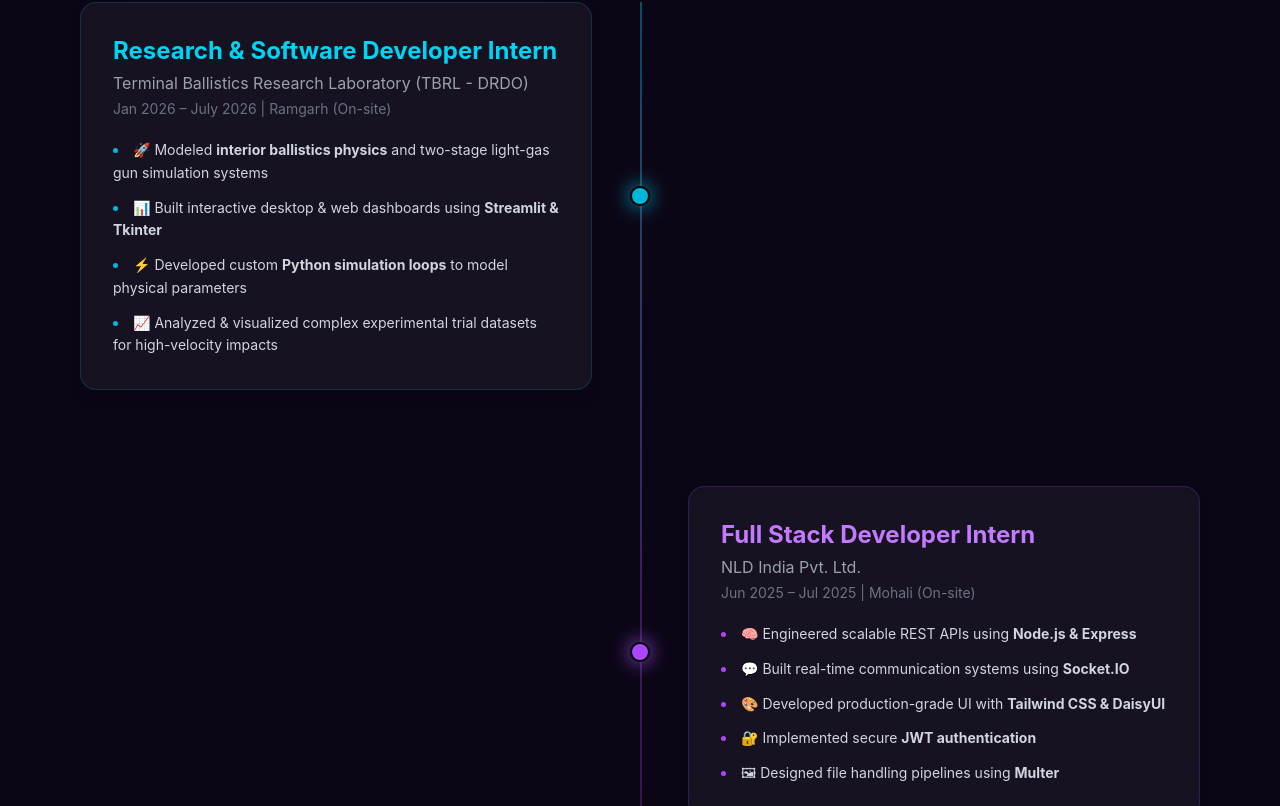
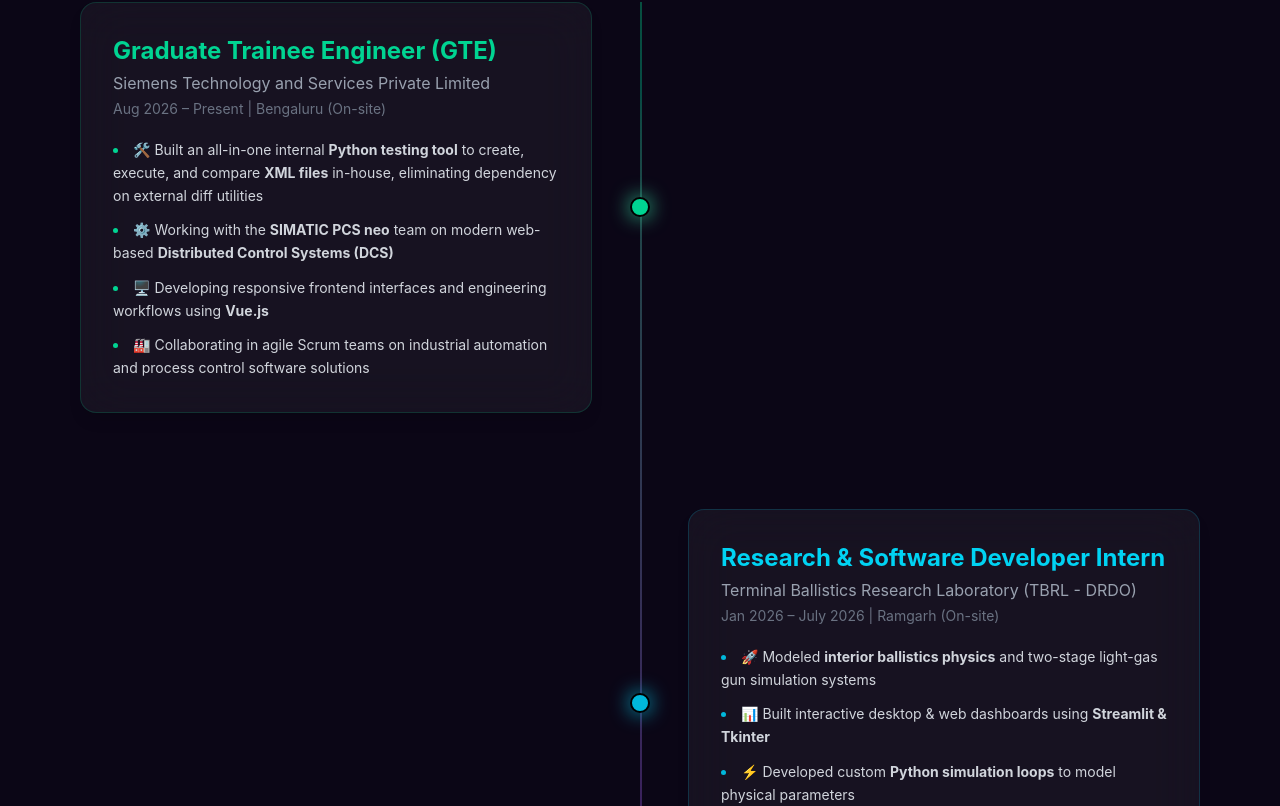
Before and after one commit to ansh-vashisht2003/Portfolio, an Angular app: page / in a window 1280 px wide. Shown: the part 2674-3480 px from the top of the page. Built offline with nearby package versions, Linux system fonts and the light colour scheme.

Commit message:
Update experience section with new role details

```diff
--- a/src/app/components/experience/experience.component.html
+++ b/src/app/components/experience/experience.component.html
@@ -16,15 +16,52 @@
   <div class="relative">
     <!-- Center Vertical Line -->
     <div class="absolute left-4 md:left-1/2 top-0 h-full w-[2px]
-                bg-gradient-to-b from-cyan-500/40 via-purple-500/30 to-pink-500/10
+                bg-gradient-to-b from-emerald-500/40 via-cyan-500/40 via-purple-500/30 to-pink-500/10
                 -translate-x-1/2 md:translate-x-0"></div>
 
-    <!-- 1. DRDO TBRL Internship (Left Side) -->
+    <!-- 1. Siemens GTE (Left Side) -->
+    <div class="relative flex flex-col md:flex-row items-center mb-12 md:mb-24">
+      <div class="absolute left-4 md:left-1/2 -translate-x-1/2 w-4 h-4 md:w-5 md:h-5 rounded-full
+                  bg-emerald-400 shadow-[0_0_20px_#34d399] z-10 border-2 border-black"></div>
+
+      <div class="w-full pl-12 md:pl-0 md:w-1/2 md:pr-12">
+        <div class="group bg-white/5 backdrop-blur-xl border border-emerald-500/20
+                    p-6 md:p-8 rounded-2xl shadow-lg hover:shadow-emerald-500/30
+                    transition-all duration-500 hover:-translate-y-2">
+
+          <h3 class="text-xl md:text-2xl font-bold text-emerald-400 mb-1">
+            Graduate Trainee Engineer (GTE)
+          </h3>
+
+          <p class="text-sm md:text-base text-gray-400 mb-1">
+            Siemens Technology and Services Private Limited
+          </p>
+
+          <p class="text-xs md:text-sm text-gray-500 mb-4 md:mb-5">
+            Aug 2026 – Present | Bengaluru (On-site)
+          </p>
+
+          <ul class="space-y-2 md:space-y-3 text-gray-300 text-sm leading-relaxed list-disc list-inside marker:text-emerald-400">
+            <li>🛠️ Built an all-in-one internal <b>Python testing tool</b> to create, execute, and compare <b>XML files</b> in-house, eliminating dependency on external diff utilities</li>
+            <li>⚙️ Working with the <b>SIMATIC PCS neo</b> team on modern web-based <b>Distributed Control Systems (DCS)</b></li>
+            <li>🖥️ Developing responsive frontend interfaces and engineering workflows using <b>Vue.js</b></li>
+            <li>🏭 Collaborating in agile Scrum teams on industrial automation and process control software solutions</li>
+          </ul>
+
+        </div>
+      </div>
+
+      <div class="hidden md:block md:w-1/2"></div>
+    </div>
+
+    <!-- 2. DRDO TBRL Internship (Right Side) -->
     <div class="relative flex flex-col md:flex-row items-center mb-12 md:mb-24">
       <div class="absolute left-4 md:left-1/2 -translate-x-1/2 w-4 h-4 md:w-5 md:h-5 rounded-full
                   bg-cyan-500 shadow-[0_0_20px_#06b6d4] z-10 border-2 border-black"></div>
 
-      <div class="w-full pl-12 md:pl-0 md:w-1/2 md:pr-12">
+      <div class="hidden md:block md:w-1/2"></div>
+
+      <div class="w-full pl-12 md:pl-12 md:w-1/2">
         <div class="group bg-white/5 backdrop-blur-xl border border-cyan-500/20
                     p-6 md:p-8 rounded-2xl shadow-lg hover:shadow-cyan-500/30
                     transition-all duration-500 hover:-translate-y-2">
@@ -50,18 +87,14 @@
 
         </div>
       </div>
-
-      <div class="hidden md:block md:w-1/2"></div>
     </div>
 
-    <!-- 2. NLD India Internship (Right Side) -->
+    <!-- 3. NLD India Internship (Left Side) -->
     <div class="relative flex flex-col md:flex-row items-center mb-12 md:mb-24">
       <div class="absolute left-4 md:left-1/2 -translate-x-1/2 w-4 h-4 md:w-5 md:h-5 rounded-full
                   bg-purple-500 shadow-[0_0_20px_#a855f7] z-10 border-2 border-black"></div>
 
-      <div class="hidden md:block md:w-1/2"></div>
-
-      <div class="w-full pl-12 md:pl-12 md:w-1/2">
+      <div class="w-full pl-12 md:pl-0 md:w-1/2 md:pr-12">
         <div class="group bg-white/5 backdrop-blur-xl border border-purple-500/20
                     p-6 md:p-8 rounded-2xl shadow-lg hover:shadow-purple-500/30
                     transition-all duration-500 hover:-translate-y-2">
@@ -88,14 +121,18 @@
 
         </div>
       </div>
+
+      <div class="hidden md:block md:w-1/2"></div>
     </div>
 
-    <!-- 3. Virtuoso Netsoft Internship (Left Side) -->
+    <!-- 4. Virtuoso Netsoft Internship (Right Side) -->
     <div class="relative flex flex-col md:flex-row items-center mb-12 md:mb-24">
       <div class="absolute left-4 md:left-1/2 -translate-x-1/2 w-4 h-4 md:w-5 md:h-5 rounded-full
                   bg-pink-500 shadow-[0_0_20px_#ec4899] z-10 border-2 border-black"></div>
 
-      <div class="w-full pl-12 md:pl-0 md:w-1/2 md:pr-12">
+      <div class="hidden md:block md:w-1/2"></div>
+
+      <div class="w-full pl-12 md:pl-12 md:w-1/2">
         <div class="group bg-white/5 backdrop-blur-xl border border-pink-500/20
                     p-6 md:p-8 rounded-2xl shadow-lg hover:shadow-pink-500/30
                     transition-all duration-500 hover:-translate-y-2">
@@ -122,8 +159,6 @@
 
         </div>
       </div>
-
-      <div class="hidden md:block md:w-1/2"></div>
     </div>
   </div>
 </section>
```
